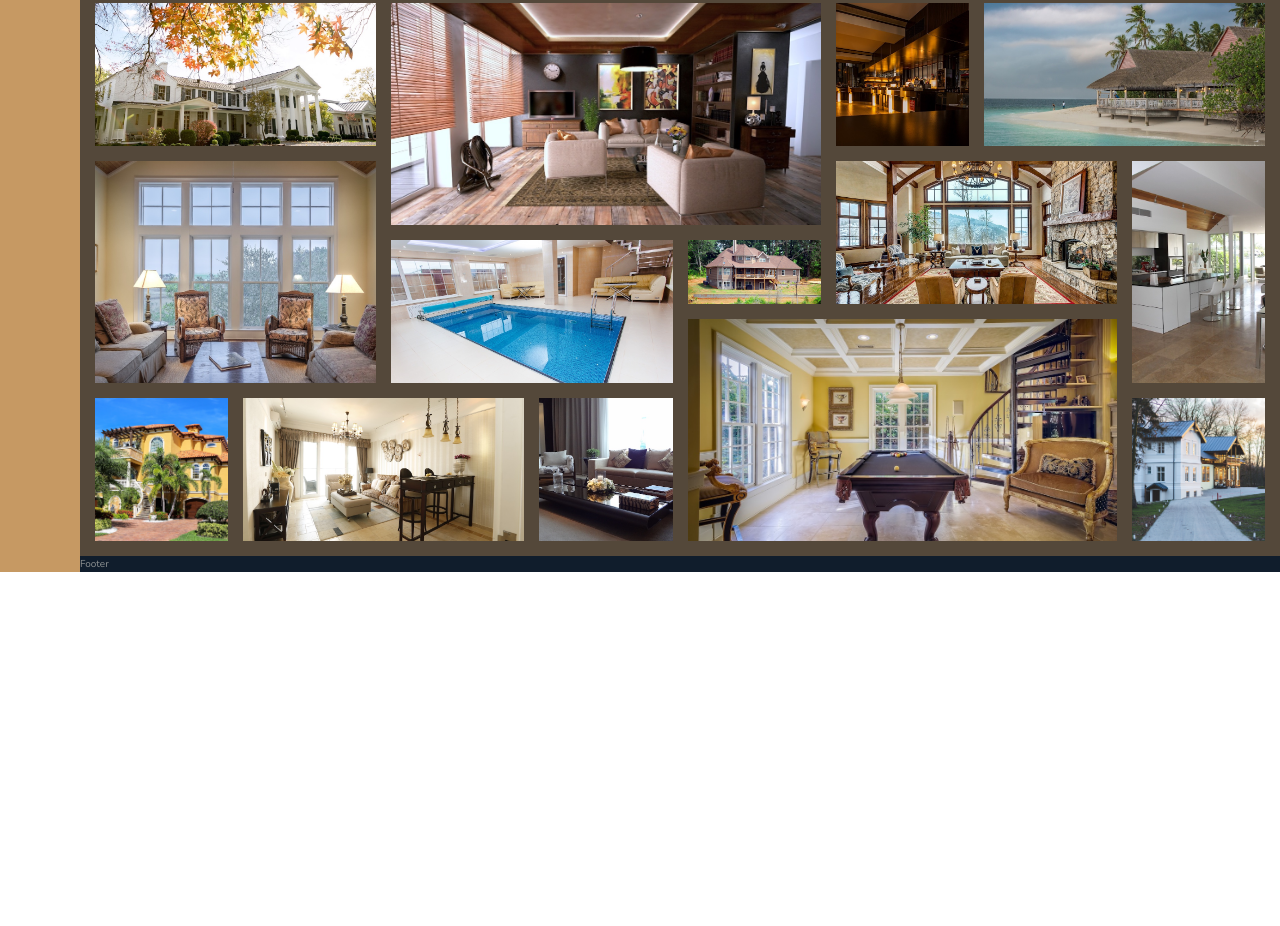
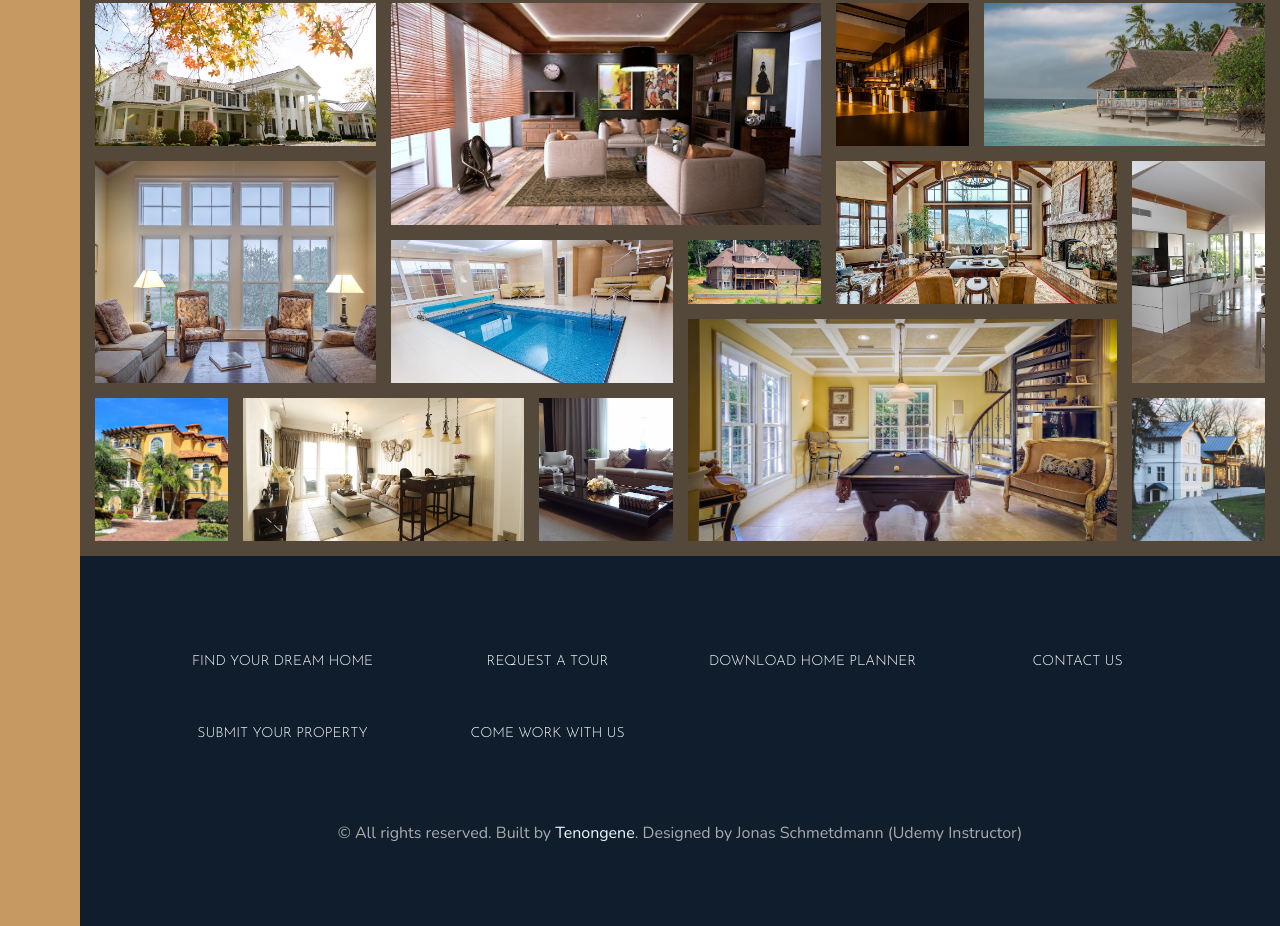
Before and after one commit to tenongene/nexter, a website: page index.html in a window 1280 px wide. Shown: the part 3958-4884 px from the top of the page. Before the commit the page ends 4530 px from the top, so only its background shows below. Drawn offline with nearby package versions, Linux system fonts and the light colour scheme.

Commit message:
Completion of footer

```diff
--- a/index.html
+++ b/index.html
@@ -354,9 +354,19 @@
          <figure class="gallery__item gallery__item--14">
             <img src="img/gal-14.jpeg" alt="gallery image 14" class="gallery__img" />
          </figure>
-
       </section>
 
-      <footer class="footer">Footer</footer>
+<!-- //footer--- -->
+      <footer class="footer">
+         <ul class="nav">
+            <li class="nav__item"><a href="#" class="nav__link">Find your dream home</a></li>
+            <li class="nav__item"><a href="#" class="nav__link">Request a tour</a></li>
+            <li class="nav__item"><a href="#" class="nav__link">Download home planner</a></li>
+            <li class="nav__item"><a href="#" class="nav__link">Contact us</a></li>
+            <li class="nav__item"><a href="#" class="nav__link">Submit your property</a></li>
+            <li class="nav__item"><a href="#" class="nav__link">Come work with us</a></li>
+         </ul>
+         <p class="copyright"> &copy; All rights reserved. Built by <a href="#" class="student">Tenongene</a>.  Designed by Jonas Schmetdmann (Udemy Instructor)</p>
+      </footer>
    </body>
 </html>
--- a/sass/_footer.scss
+++ b/sass/_footer.scss
@@ -1,4 +1,54 @@
 .footer {
-    background-color: $color-secondary;
-    grid-column: full-start / full-end;
+   background-color: $color-secondary;
+   grid-column: full-start / full-end;
+   padding: 8rem;
 }
+
+.nav {
+   list-style: none;
+
+   display: grid;
+   grid-template-columns: repeat(auto-fit, minmax(20rem, 1fr));
+   grid-gap: 2rem;
+   align-items: center;
+
+   &__link:link,
+   &__link:visited {
+      font-size: 1.4rem;
+      color: #fff;
+      text-decoration: none;
+      font-family: $font-display;
+      text-transform: uppercase;
+      text-align: center;
+      padding: 1.5rem;
+      display: block;
+      transition: all 0.2s;
+   }
+
+   &__link:hover,
+   &__link:active {
+      background-color: rgba(#fff, 0.05);
+      transform: translateY(-3px);
+   }
+}
+
+.copyright {
+    font-size: 1.6rem;
+    color: $color-grey-light-2;
+    margin-top: 6rem;
+    text-align: center;
+    width: 70;
+    margin-left:auto ;
+    margin-right:auto;
+}
+
+.student:link,
+.student:visited {
+    color: aliceblue;
+    text-decoration: none;
+    display: inline-block;
+}
+.student:hover {
+    transform: translateY(-2px);
+    background-color: rgba(#fff, 0.1);
+}
```
Also changed, not shown: css/style.css.
